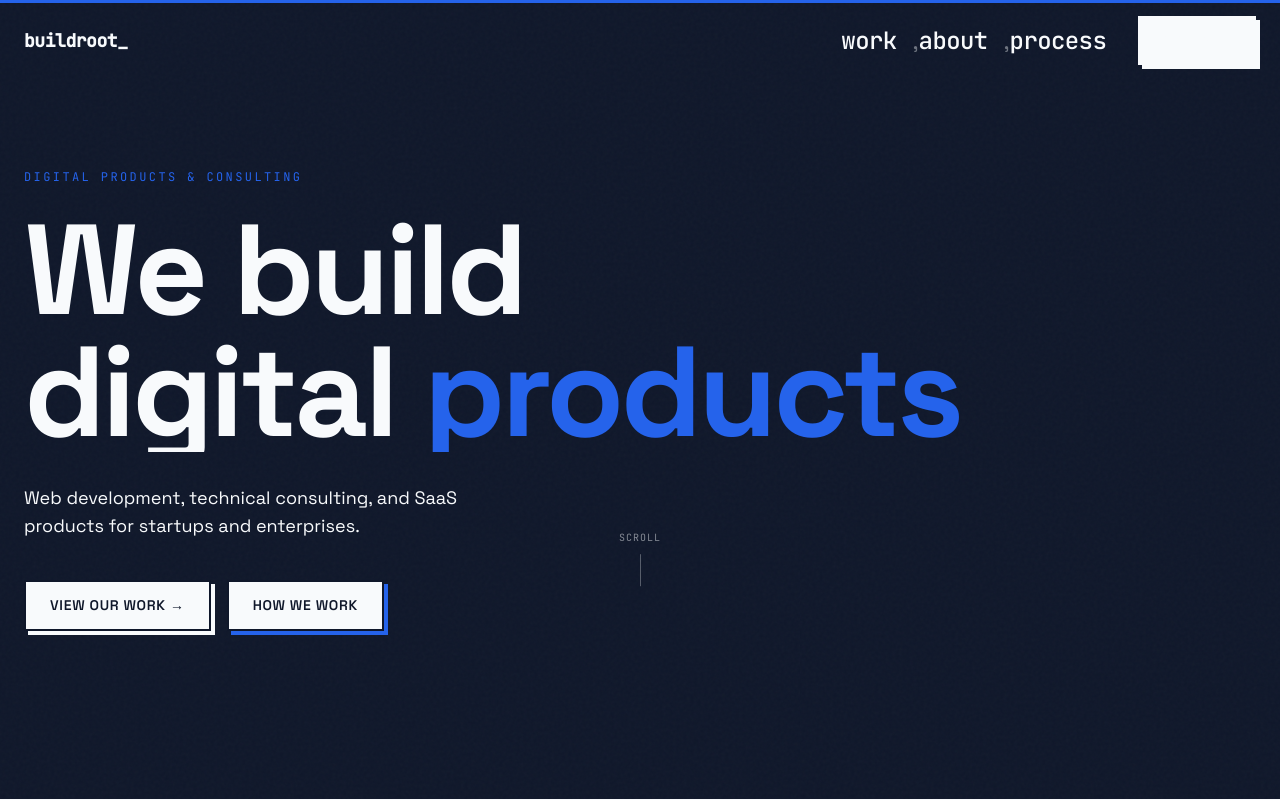
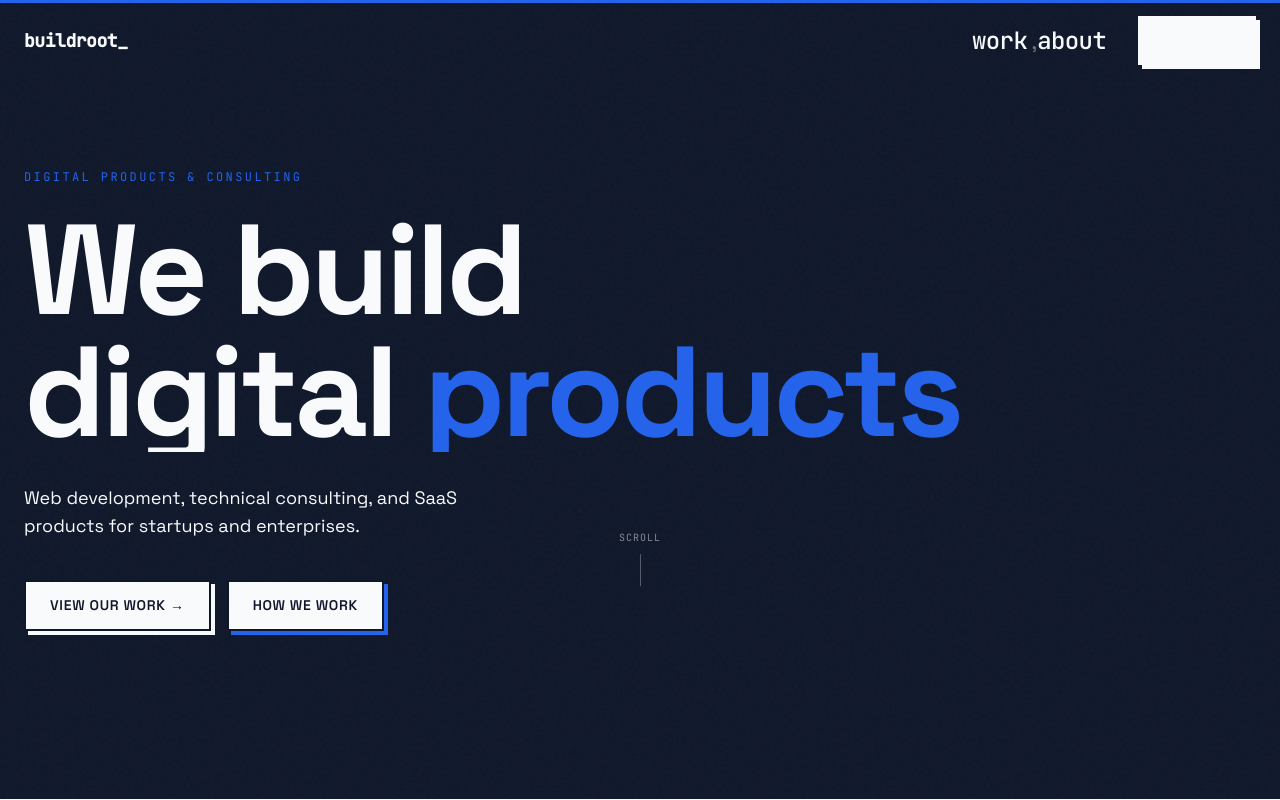
Before and after one commit to buildroot-tech/front-buildroot, a Next.js app: page / in a window 1280 px wide. Shown: the top 800 px of the page. Built offline with nearby package versions, Linux system fonts and the light colour scheme.

Commit message:
fix(header): remove process link, fix comma spacing

```diff
--- a/components/layout/Header.tsx
+++ b/components/layout/Header.tsx
@@ -8,7 +8,6 @@ import { cn } from "@/lib/utils";
 const navLinks = [
   { href: "/work", label: "work" },
   { href: "/about", label: "about" },
-  { href: "/process", label: "process" },
 ];
 
 export function Header() {
@@ -65,7 +64,7 @@ export function Header() {
                 </Link>
                 {i < navLinks.length - 1 && (
                   <span
-                    className="ml-4 text-2xl"
+                    className="ml-1 text-2xl"
                     style={{ color: scrolled ? "var(--text-muted)" : "var(--text-inverse)", opacity: 0.4 }}
                   >
                     ,
```
